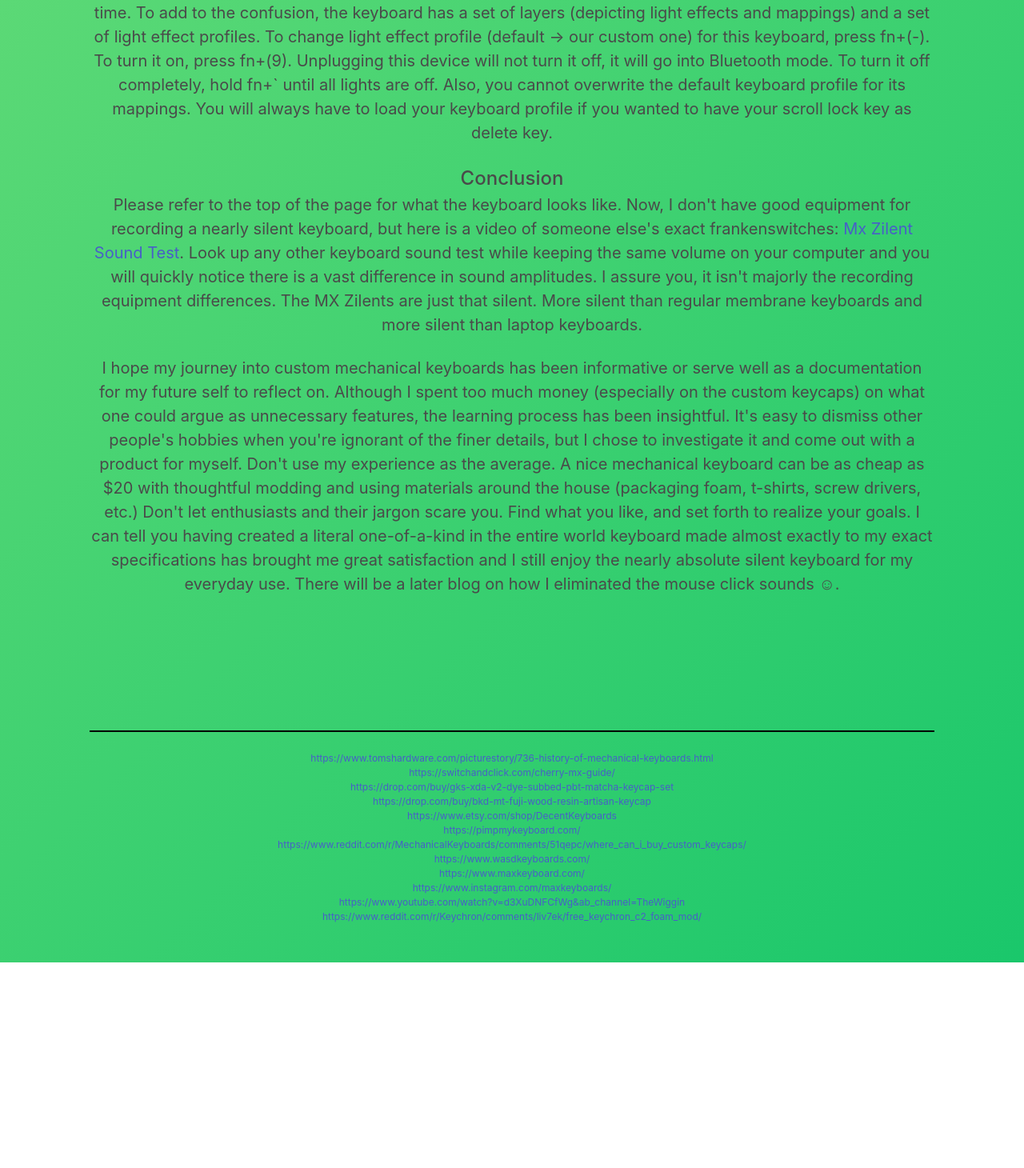
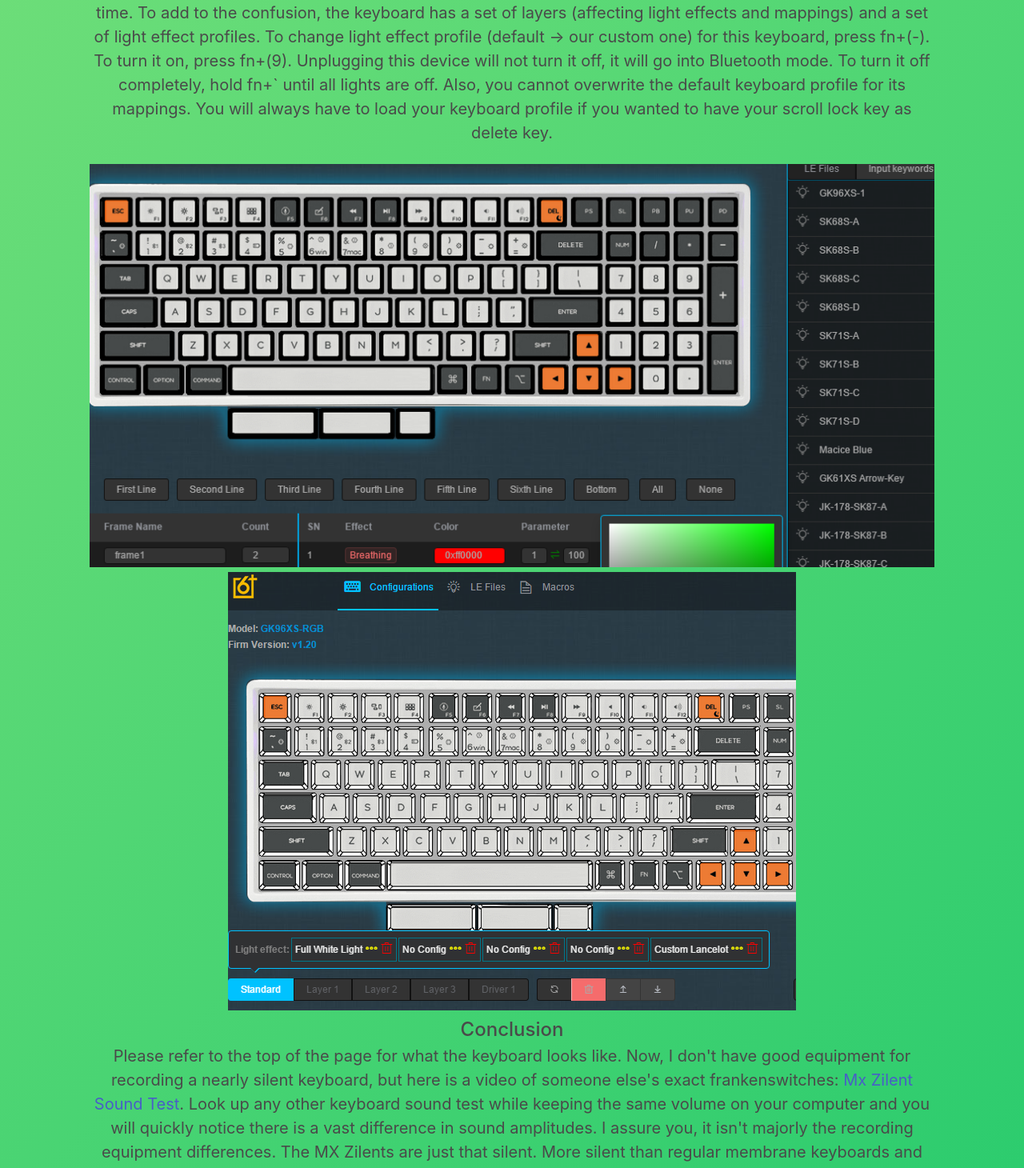
Before and after one commit to vphan6896/my-web, a React (Create React App) app: page /blogs/blog0 in a window 1280 px wide. Shown: the part 5314-6774 px from the top of the page at 80% size. Before the commit the page ends 6517 px from the top, so only its background shows below. Built offline with nearby package versions, Linux system fonts and the light colour scheme.

Commit message:
Closes #8; Added images to blog0.

```diff
--- a/src/Components/Blogs/Blog0/Blog0.js
+++ b/src/Components/Blogs/Blog0/Blog0.js
@@ -7,6 +7,8 @@ import matcha from './matchakeycaps.png'
 import design from './wipDesigning.png'
 import keychron from './keychronc2.jpg'
 import foam from './foam.jpg'
+import le1 from './le1.png'
+import le2 from './le2.png'
 
 function Blog0() {
     var headlineImage = {
@@ -150,12 +152,14 @@ function Blog0() {
             <p className={blockStyle}>
             What's left is messing with the GK96 software. Let me tell you, it's not easy. After 3 hours of tinkering, I found the most consistent way was to make edits to the
             custom lighting profile, save it, open the profiles page switch from an arbitrary one, save and apply, then switch to the custom one before saving and applying for the final time.
-            To add to the confusion, the keyboard has a set of layers (depicting light effects and mappings) and a set of light effect profiles. To change light effect profile (default -> our custom one)
+            To add to the confusion, the keyboard has a set of layers (affecting light effects and mappings) and a set of light effect profiles. To change light effect profile (default -> our custom one)
             for this keyboard, press fn+(-).
             To turn it on, press fn+(9). Unplugging this device will not turn it off, it will go into Bluetooth mode. To turn it off completely, hold fn+` until all lights are off.
             Also, you cannot overwrite the default keyboard profile for its mappings. You will always have to load your keyboard profile
             if you wanted to have your scroll lock key as delete key.
             </p>
+            <img className={headlineImage} src={le1} alt="GK96 software showing custom lighting profile settings"/>
+            <img className={headlineImage} src={le2} alt="GK96 software showing custom lighting profiles and layers"/>
 
             <p className={blockStyle}>
             <h3 className={blockTitle}>Conclusion</h3>
```
Also changed, not shown: src/Components/Blogs/Blog0/le1.png (added), src/Components/Blogs/Blog0/le2.png (added).
